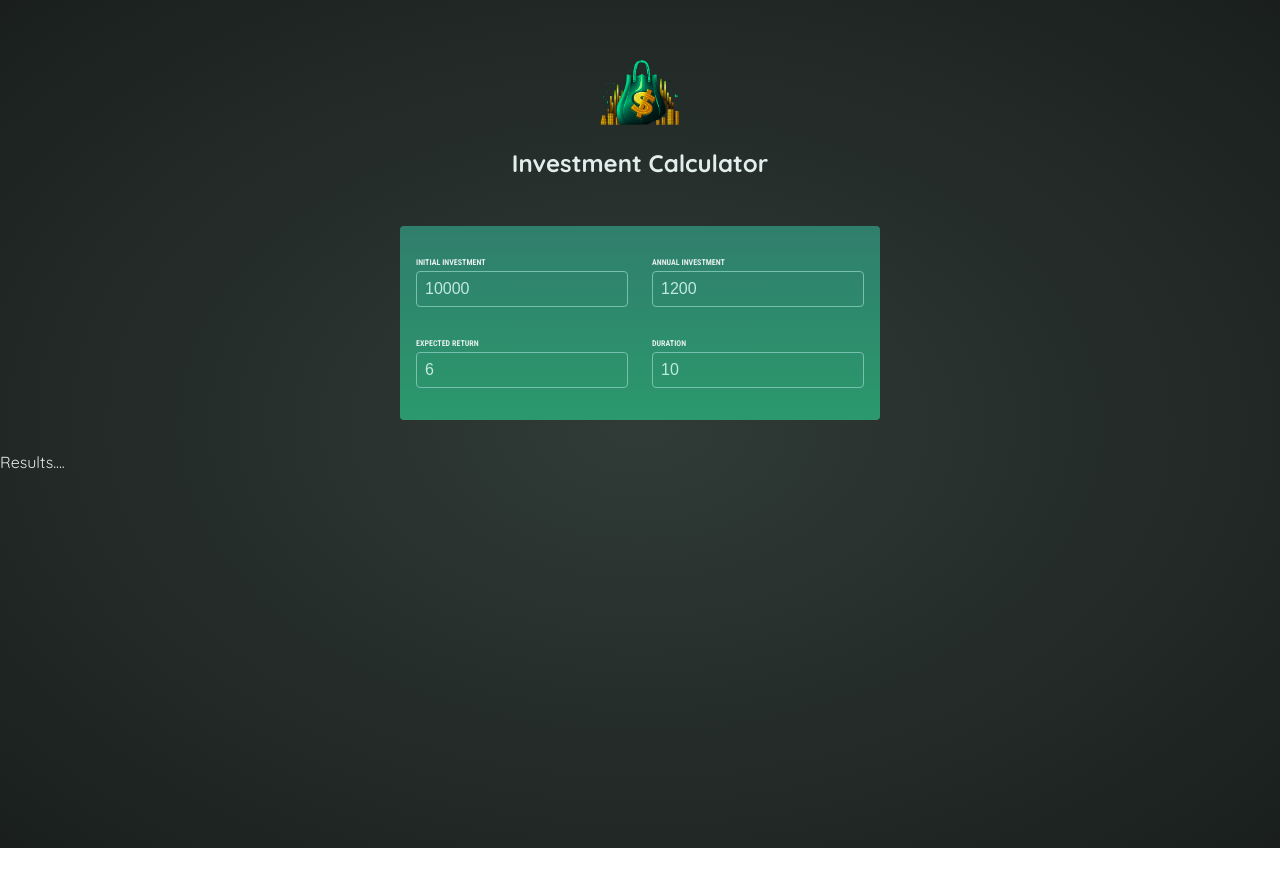
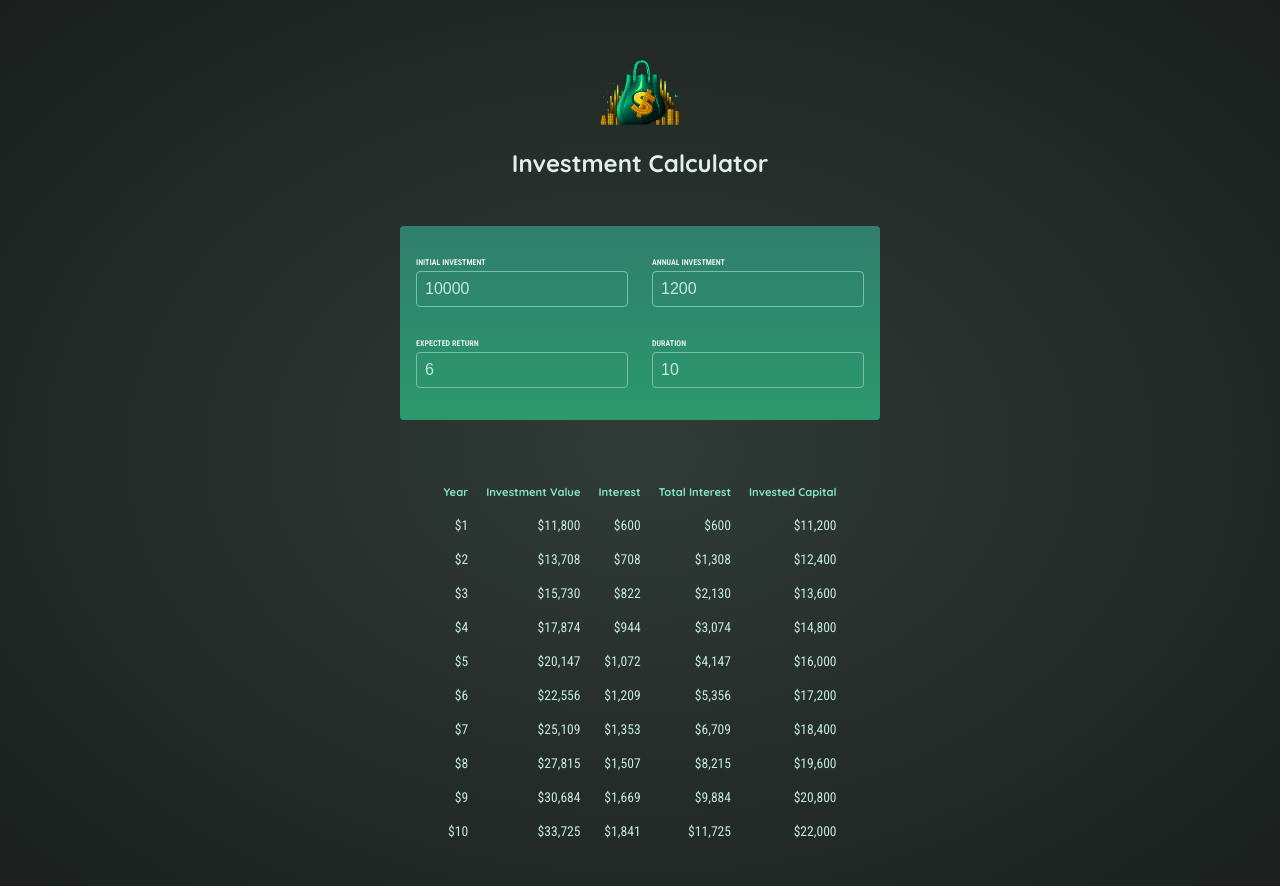
Before and after one commit to ciscoprogrammer/2investment-calculator, a React (Vite) app in the folder 01-starting-project/: page / in a window 1280 px wide. Shown: the top 886 px of the page. Before the commit the page ends 848 px from the top, so only its background shows below. Built offline with nearby package versions, Linux system fonts and the light colour scheme.

Commit message:
Implementation of  Result Table and calculation of totalInterest, totalAmountInvested constants

```diff
--- a/01-starting-project/src/components/Results.jsx
+++ b/01-starting-project/src/components/Results.jsx
@@ -1,12 +1,42 @@
-import {calculateInvestmentResults} from '../util/investment.js';
+import {calculateInvestmentResults, formatter} from '../util/investment.js';
+
 export default function Results({userInput})
 {
     const resultData = calculateInvestmentResults(userInput);
+    const initialInvestment = resultData[0].valueEndOfYear - resultData[0].interest - resultData[0].annualInvestment;
     console.log(resultData);
     return (
-        <>
+        <table id="result">
+            <thead>
+                <tr>
+                    <th>Year</th>
+                    <th>Investment Value</th>
+                    <th>Interest</th>
+                    <th>Total Interest</th>
+                    <th>Invested Capital</th>
 
-        <p>Results....</p>
-        </>
+                </tr>
+                </thead>
+                <tbody>
+                 { resultData.map((yearData) => {
+                    const totalInterest = yearData.valueEndOfYear - yearData.annualInvestment * yearData.year - initialInvestment;
+                    const totalAmountInvested = yearData.valueEndOfYear - totalInterest;
+                    return (
+                     <tr key={yearData.year}>
+                        <td>{formatter.format(yearData.year)}</td>
+                        <td>{formatter.format(yearData.valueEndOfYear)}</td>
+                        <td>{formatter.format(yearData.interest)}</td>
+                        <td>{formatter.format(totalInterest)}</td>
+                        <td>{formatter.format(totalAmountInvested)}</td>
+
+
+                    </tr>
+                );
+                 })}
+                </tbody>
+
+
+
+        </table>
     );
 }
```
